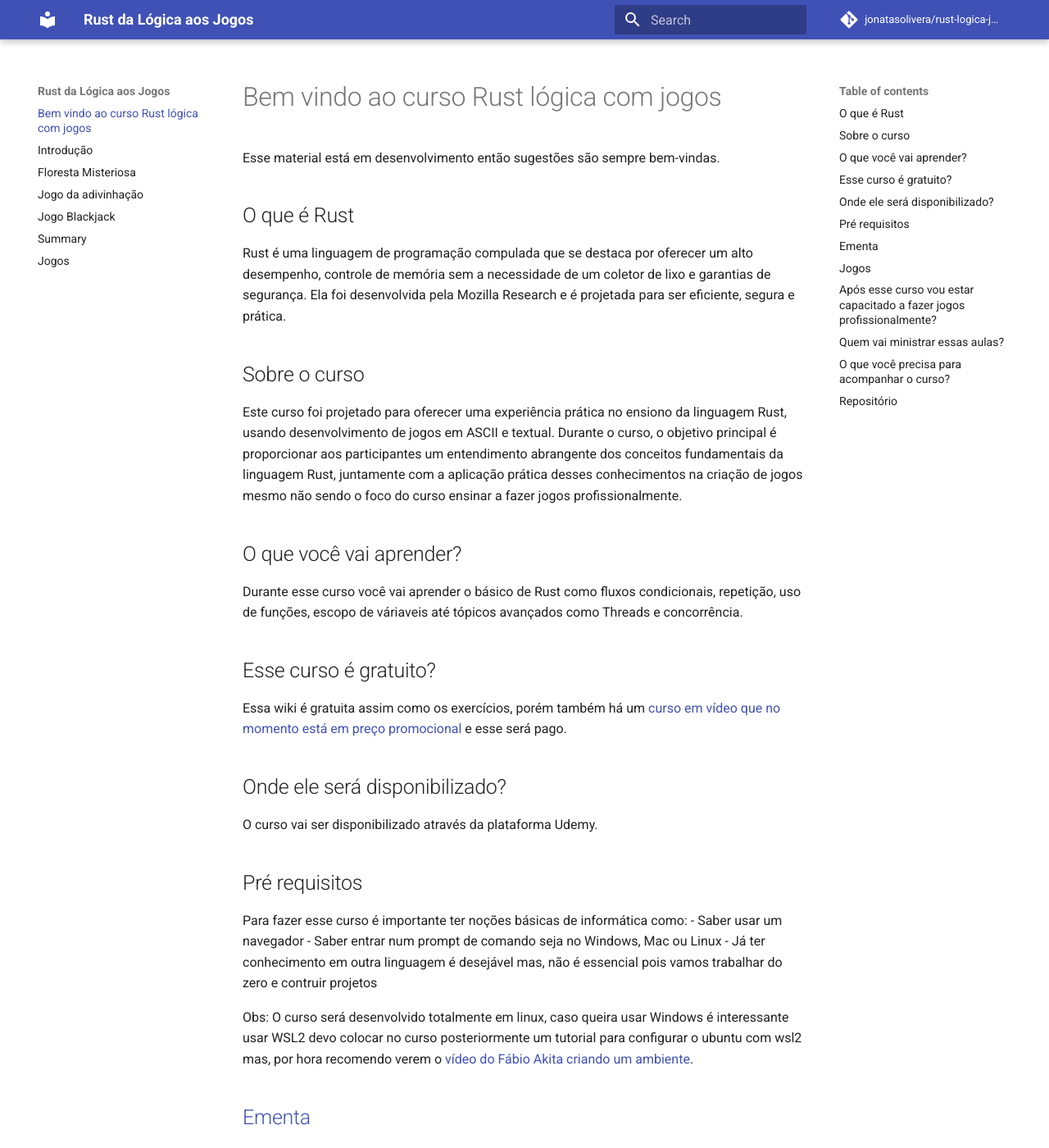
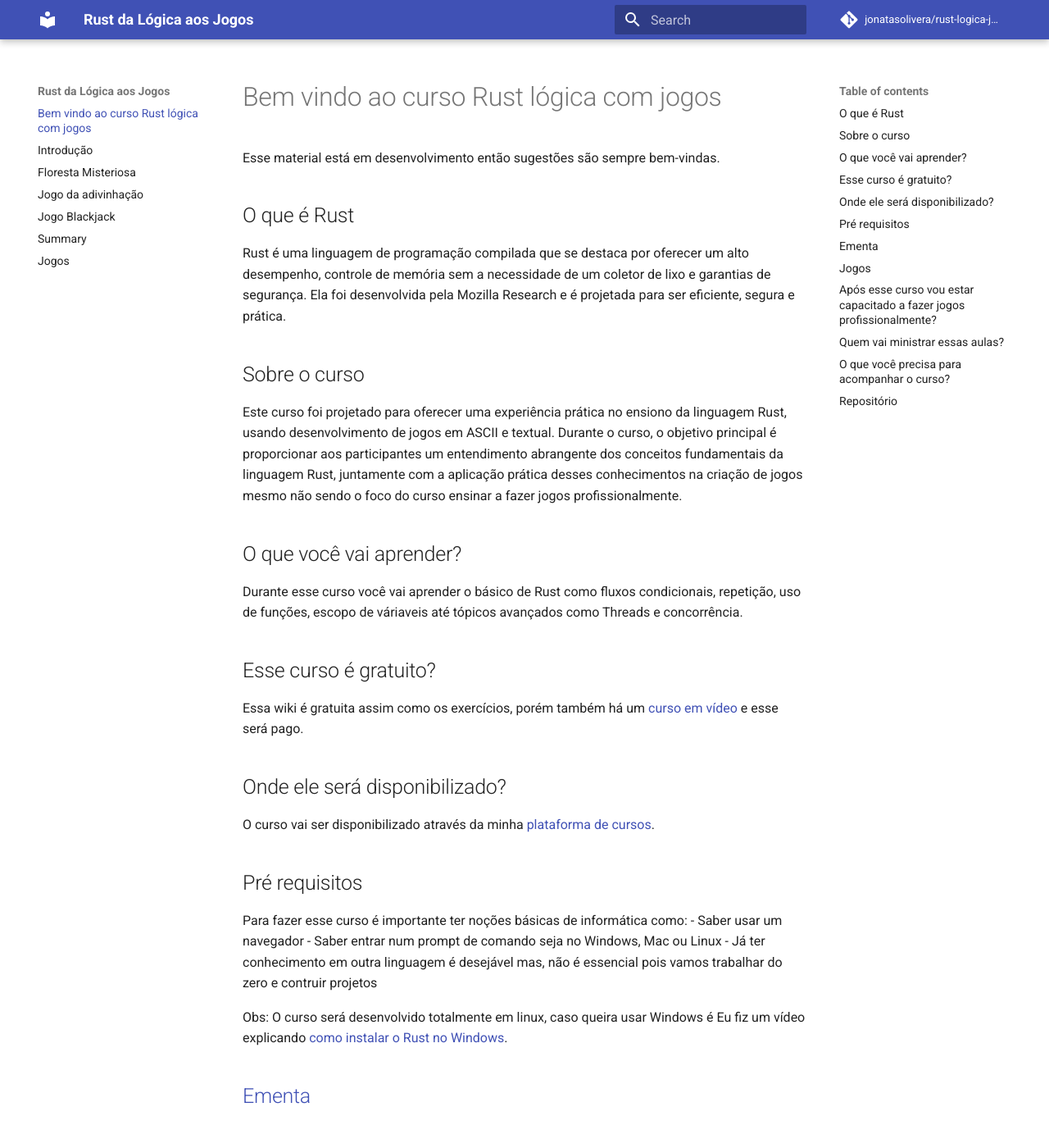
Before and after one commit to jonatasoli/rust-logica-jogos, an MkDocs documentation site: the page built from aulas/index.md, in a window 1280 px wide and 1400 px high. Shown: the whole window at 82% size. Built offline with MkDocs 1.6.1 and Material for MkDocs 9.7.7, drawn with Linux system fonts in a browser that asks for light colours; comment, search, counter and statistics services are not loaded; some of the changed text lies outside the part shown.

Commit message:
atualizando links

```diff
--- a/aulas/index.md
+++ b/aulas/index.md
@@ -3,7 +3,7 @@
 Esse material está em desenvolvimento então sugestões são sempre bem-vindas.
 
 ## O que é Rust
-Rust é uma linguagem de programação compulada que se destaca por oferecer um alto desempenho, controle de memória sem a necessidade de um coletor de lixo e garantias de segurança. Ela foi desenvolvida pela Mozilla Research e é projetada para ser eficiente, segura e prática.
+Rust é uma linguagem de programação compilada que se destaca por oferecer um alto desempenho, controle de memória sem a necessidade de um coletor de lixo e garantias de segurança. Ela foi desenvolvida pela Mozilla Research e é projetada para ser eficiente, segura e prática.
 
 ## Sobre o curso
 Este curso foi projetado para oferecer uma experiência prática no ensiono da linguagem Rust, usando desenvolvimento de jogos em ASCII e textual. Durante o curso, o objetivo principal é proporcionar aos participantes um entendimento abrangente dos conceitos fundamentais da linguagem Rust, juntamente com a aplicação prática desses conhecimentos na criação de jogos mesmo não sendo o foco do curso ensinar a fazer jogos profissionalmente.
@@ -13,10 +13,10 @@ Durante esse curso você vai aprender o básico de Rust como fluxos condicionais
 
 
 ## Esse curso é gratuito?
-Essa wiki é gratuita assim como os exercícios, porém também há um [curso em vídeo que no momento está em preço promocional](https://www.udemy.com/course/rust-da-logica-aos-jogos/?couponCode=06B9685422839914F1F5) e esse será pago.
+Essa wiki é gratuita assim como os exercícios, porém também há um [curso em vídeo](https://hackerspace.jonatasoliveira.dev/courses-page/rust-logica-com-jogos/) e esse será pago.
 
 ## Onde ele será disponibilizado?
-O curso vai ser disponibilizado através da plataforma Udemy.
+O curso vai ser disponibilizado através da minha [plataforma de cursos](https://hackerspace.jonatasoliveira.dev/).
 
 
 ## Pré requisitos
@@ -25,7 +25,7 @@ Para fazer esse curso é importante ter noções básicas de informática como:
 - Saber entrar num prompt de comando seja no Windows, Mac ou Linux
 - Já ter conhecimento em outra linguagem é desejável mas, não é essencial pois vamos trabalhar do zero e contruir projetos
 
-Obs: O curso será desenvolvido totalmente em linux, caso queira usar Windows é interessante usar WSL2 devo colocar no curso posteriormente um tutorial para configurar o ubuntu com wsl2 mas, por hora recomendo verem o [vídeo do Fábio Akita criando um ambiente](https://www.youtube.com/watch?v=sjrW74Hx5Po).
+Obs: O curso será desenvolvido totalmente em linux, caso queira usar Windows é  Eu fiz um vídeo explicando [como instalar o Rust no Windows](https://www.youtube.com/watch?v=KB7n4NCVuGg).
 
 ## [Ementa](./INDICE.md)
 ## [Jogos](./Jogos.md)
@@ -41,11 +41,11 @@ Faço lives na [Twitch](https://www.twitch.tv/devjonatas)
 
 ## O que você precisa para acompanhar o curso?
 
-- Editor de texto ou IDE: Recomendo qualquer editor que tenha a capacidade de identicar código Rust, durante os vídeos vou usar o [nvim](https://neovim.io/) ou [helix](https://helix-editor.com/) mas, você pode usar qual quiser, se você for iniciante recomendo usar o [vscodium](https://vscodium.com/).
+- Editor de texto ou IDE: Recomendo qualquer editor que tenha a capacidade de identicar código Rust, durante os vídeos vou usar alguns como [nvim](https://neovim.io/) o [helix](https://helix-editor.com/) e o [Zed](https://zed.dev/) mas, você pode usar qual quiser, se você for iniciante recomendo usar o Zed ou o [vscodium](https://vscodium.com/).
 
 ## Repositório
 Todas os exemplos criados para o curso assim como exercicíos estarão no repositório abaixo.
-[https://github.com/jonatasoli/rust-logica-jogos--exercicios](https://github.com/jonatasoli/rust-logica-jogos--exercicios)
+[https://github.com/jonatasoli/rust-logica-jogos-material](https://github.com/jonatasoli/rust-logica-jogos-material)
 
 # Como posso ajudar?
 Em primeiro lugar fazendo o curso e dando feedback do que gostou e o que não gostou me ajuda muito. Sugestões de melhoria e correções são sempre bem vindas.
```
Also changed, not shown: aulas/1_0_introducao.md (+1 -1 lines).
